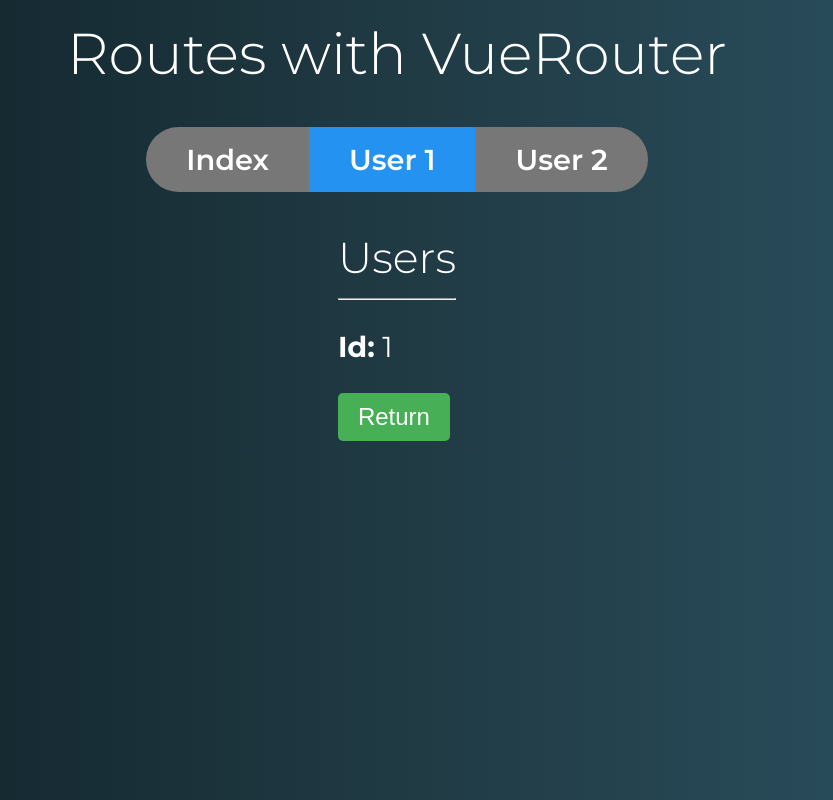
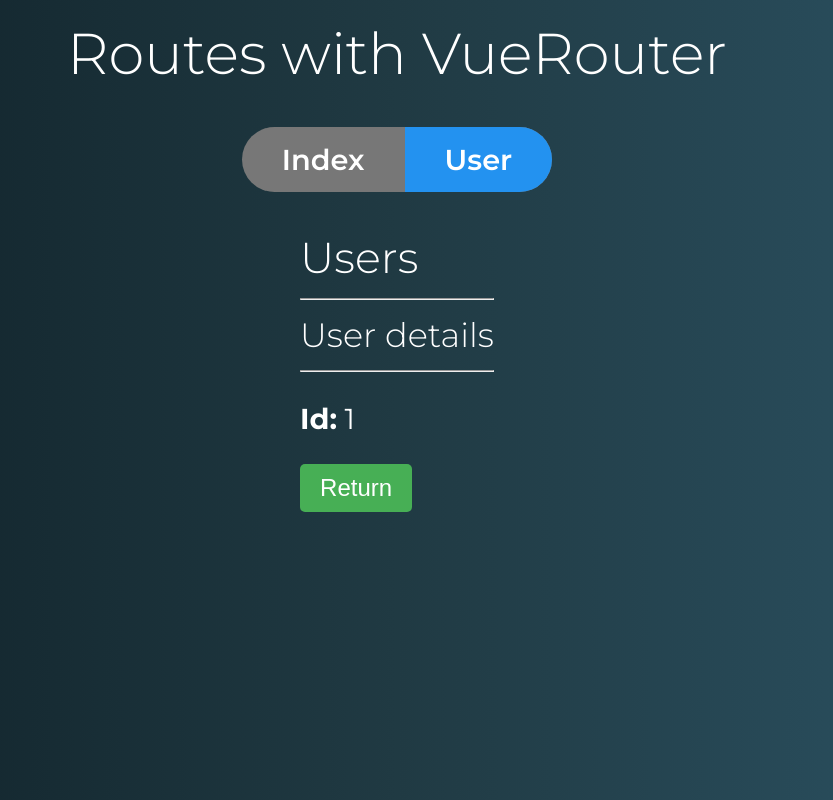
Before and after one commit to pedrosales/VueJS, a Vue app in the folder vue-router/routes-exercises/: page /users/1 in a window 1280 px wide. Shown: the whole page, without its empty margins (243-1076 px from the left). Built offline with nearby package versions, Linux system fonts and the light colour scheme.

Commit message:
nested routers

```diff
--- a/vue-router/routes-exercises/src/components/template/Menu.vue
+++ b/vue-router/routes-exercises/src/components/template/Menu.vue
@@ -4,11 +4,8 @@
       <router-link to="/" tag="li" active-class="active" exact>
         <a>Index</a>
       </router-link>
-      <router-link to="/users/1" tag="li" active-class="active">
-        <a>User 1</a>
-      </router-link>
-      <router-link to="/users/2" tag="li" active-class="active">
-        <a>User 2</a>
+      <router-link to="/users" tag="li" active-class="active">
+        <a>User</a>
       </router-link>
     </ul>
   </nav>
--- a/vue-router/routes-exercises/src/components/user/User.vue
+++ b/vue-router/routes-exercises/src/components/user/User.vue
@@ -2,27 +2,13 @@
   <div class="user">
     <h2>Users</h2>
     <hr />
-    <p>
-      <strong>Id:</strong>
-      {{ id }}
-    </p>
+    <router-view></router-view>
     <button success @click="backIndex">Return</button>
   </div>
 </template>
 
 <script>
 export default {
-  props: ["id"],
-  //   data() {
-  //     return {
-  //       id: this.$route.params.id,
-  //     };
-  //   },
-  //   watch: {
-  //     $route(to) {
-  //       this.id = to.params.id;
-  //     },
-  //   },
   methods: {
     backIndex() {
       //   this.$router.push("/");
--- /dev/null
+++ b/vue-router/routes-exercises/src/components/user/UserDetails.vue
@@ -0,0 +1,19 @@
+<template>
+  <div class="user-details">
+    <h3>User details</h3>
+    <hr />
+    <p>
+      <strong>Id:</strong>
+      {{ id }}
+    </p>
+  </div>
+</template>
+
+<script>
+export default {
+  props: ["id"],
+};
+</script>
+
+<style>
+</style>
--- /dev/null
+++ b/vue-router/routes-exercises/src/components/user/UserEdit.vue
@@ -0,0 +1,12 @@
+<template>
+  <div class="user-edit">
+    <h3>User Edit</h3>
+  </div>
+</template>
+
+<script>
+export default {};
+</script>
+
+<style>
+</style>
--- /dev/null
+++ b/vue-router/routes-exercises/src/components/user/UserList.vue
@@ -0,0 +1,17 @@
+<template>
+  <div class="user-list">
+    <h3>User List</h3>
+    <ul class="list">
+      <li class="list-item">User 1</li>
+      <li class="list-item">User 2</li>
+      <li class="list-item">User 3</li>
+    </ul>
+  </div>
+</template>
+
+<script>
+export default {};
+</script>
+
+<style>
+</style>
--- a/vue-router/routes-exercises/src/router.js
+++ b/vue-router/routes-exercises/src/router.js
@@ -2,7 +2,11 @@ import Vue from "vue";
 import Router from "vue-router";
 
 import Index from "./components/IndexComponent";
+
 import User from "./components/user/User";
+import UserList from "./components/user/UserList";
+import UserDetails from "./components/user/UserDetails";
+import UserEdit from "./components/user/UserEdit";
 
 Vue.use(Router);
 
@@ -12,8 +16,23 @@ export default new Router({
         path: "/",
         component: Index
     }, {
-        path: "/users/:id",
+        path: "/users",
         component: User,
-        props: true
+        props: true,
+        children: [{
+                path: "",
+                component: UserList
+            },
+            {
+                path: ":id",
+                component: UserDetails,
+                props: true
+            },
+            {
+                path: ":id/edit",
+                component: UserEdit,
+                props: true
+            }
+        ]
     }]
 });
```
